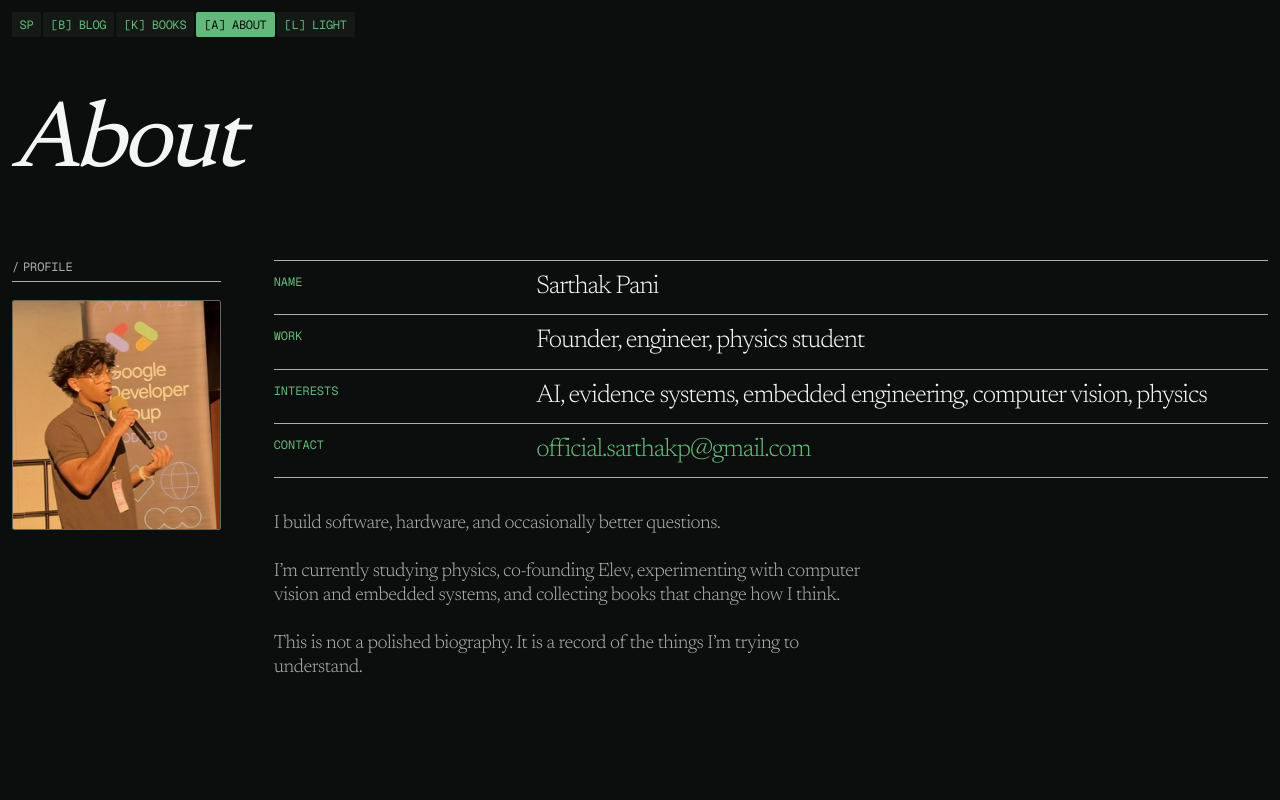
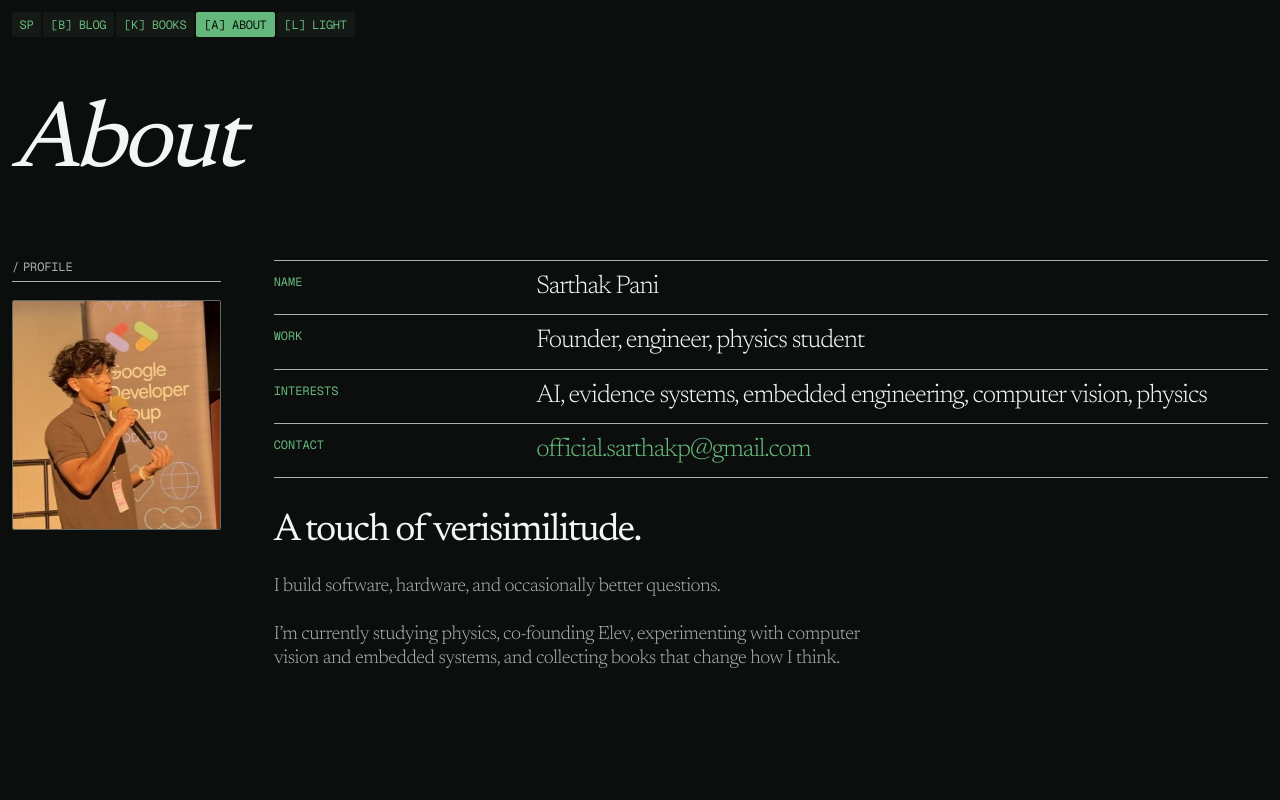
Before and after one commit to realsarthutrap1/sarthakpani-website, a Next.js app: page /about in a window 1280 px wide. Shown: the top 800 px of the page. Built offline with nearby package versions, Linux system fonts and the light colour scheme.

Commit message:
Refine About page introduction

```diff
--- a/src/app/about/page.tsx
+++ b/src/app/about/page.tsx
@@ -46,14 +46,11 @@ export default function AboutPage() {
             </div>
           </dl>
           <div className="about-copy">
+            <h2>A touch of verisimilitude.</h2>
             <p>I build software, hardware, and occasionally better questions.</p>
             <p>
               I’m currently studying physics, co-founding Elev, experimenting with computer vision
               and embedded systems, and collecting books that change how I think.
-            </p>
-            <p>
-              This is not a polished biography. It is a record of the things I’m trying to
-              understand.
             </p>
           </div>
         </div>
--- a/src/app/globals.css
+++ b/src/app/globals.css
@@ -859,6 +859,17 @@ a {
   padding-block: 34px 60px;
 }
 
+.about-copy h2 {
+  max-width: 20ch;
+  margin: 0;
+  color: var(--ink);
+  font-family: var(--font-newsreader), Georgia, serif;
+  font-size: clamp(30px, 3vw, 44px);
+  font-weight: 400;
+  line-height: 1;
+  letter-spacing: -0.045em;
+}
+
 .about-copy p {
   max-width: 55ch;
   margin: 0;
```
